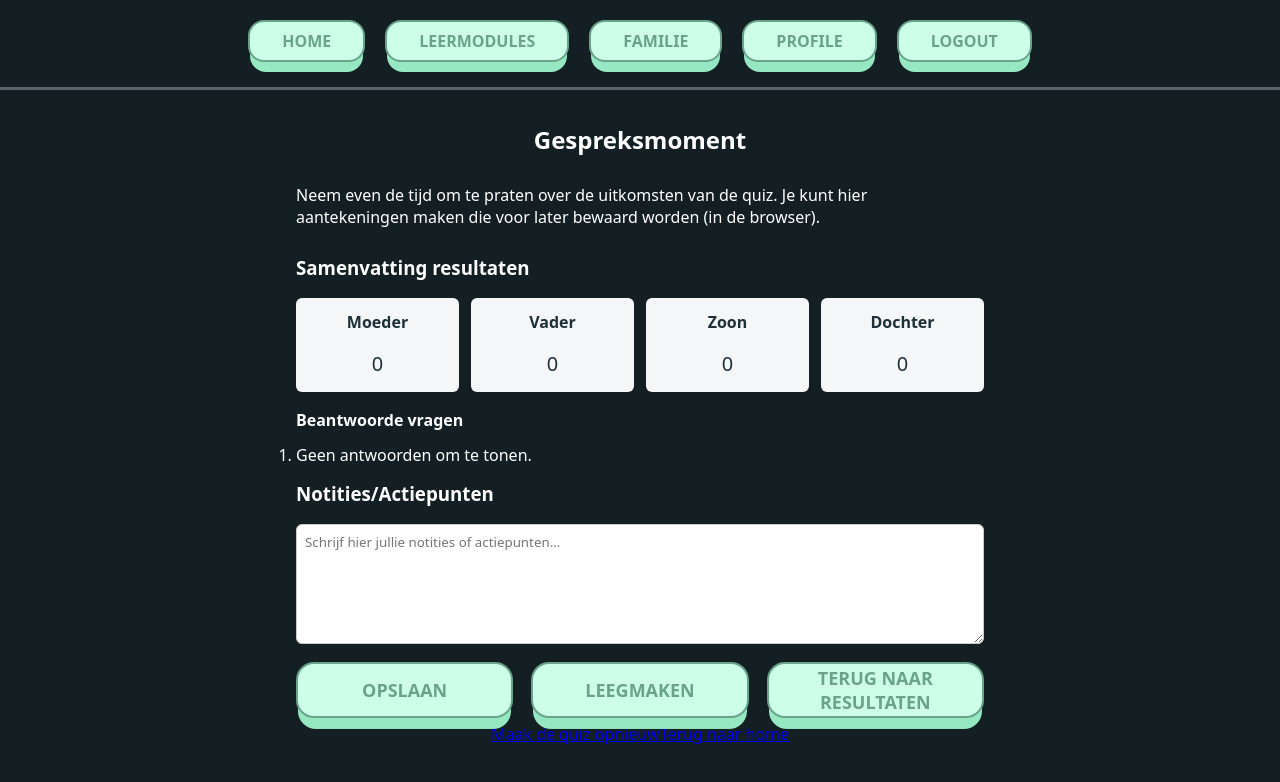
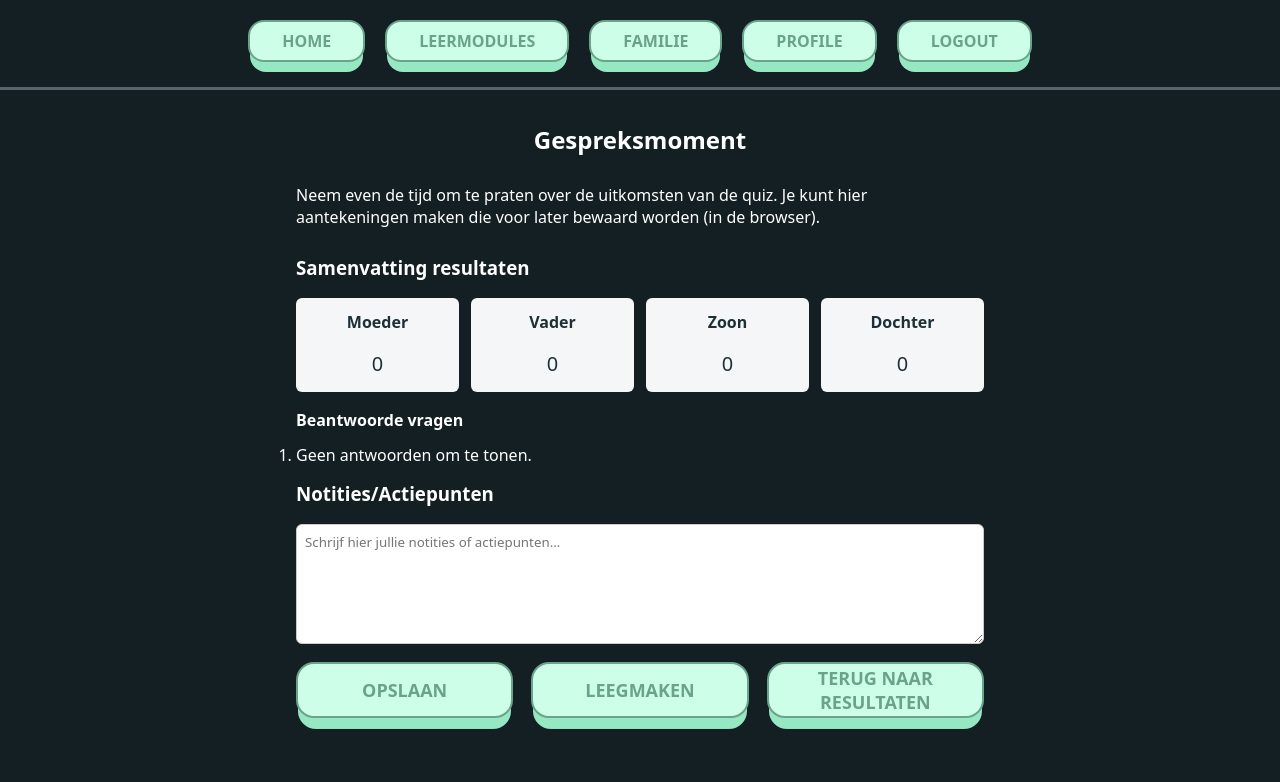
Before and after one commit to BryanBooij/TLE-3, a React (Vite) app: page /quiz/talk in a window 1280 px wide. Shown: the top 782 px of the page. Built offline with nearby package versions, Linux system fonts and the light colour scheme; sample sign-in values are in the browser's storage; a web font is replaced by a local one.

Commit message:
Footer verwijdered.

```diff
--- a/src/quiz-data/Talk.jsx
+++ b/src/quiz-data/Talk.jsx
@@ -89,11 +89,6 @@ export default function Talk() {
                 </div>
                 {saved && <div className="talk-saved">Opgeslagen</div>}
             </div>
-
-            <div className="quiz-footer">
-                <Link to="/quiz" className="btn">Maak de quiz opnieuw</Link>
-                <Link to="/Home" className="btn">Terug naar home</Link>
-            </div>
         </div>
     );
 }
```
